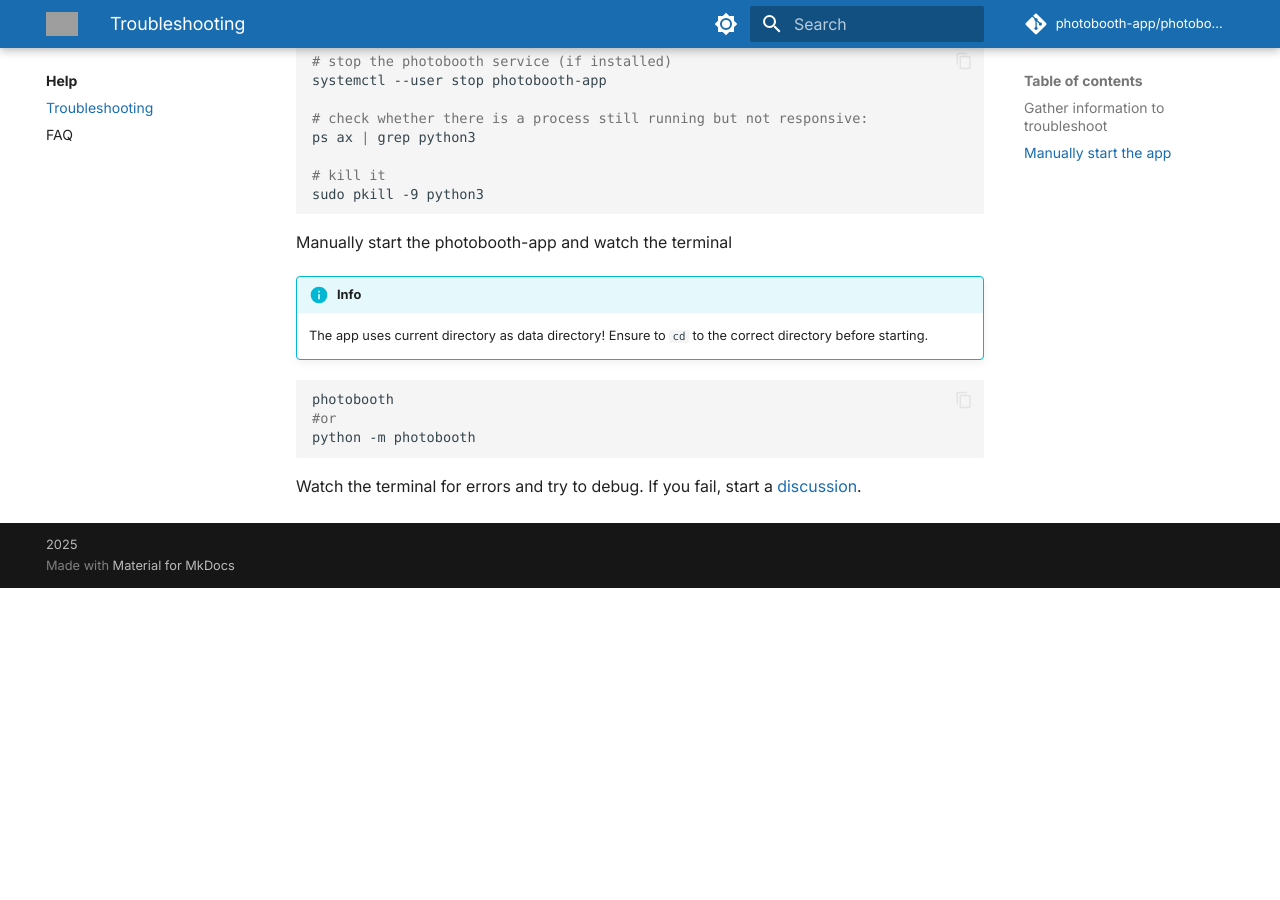
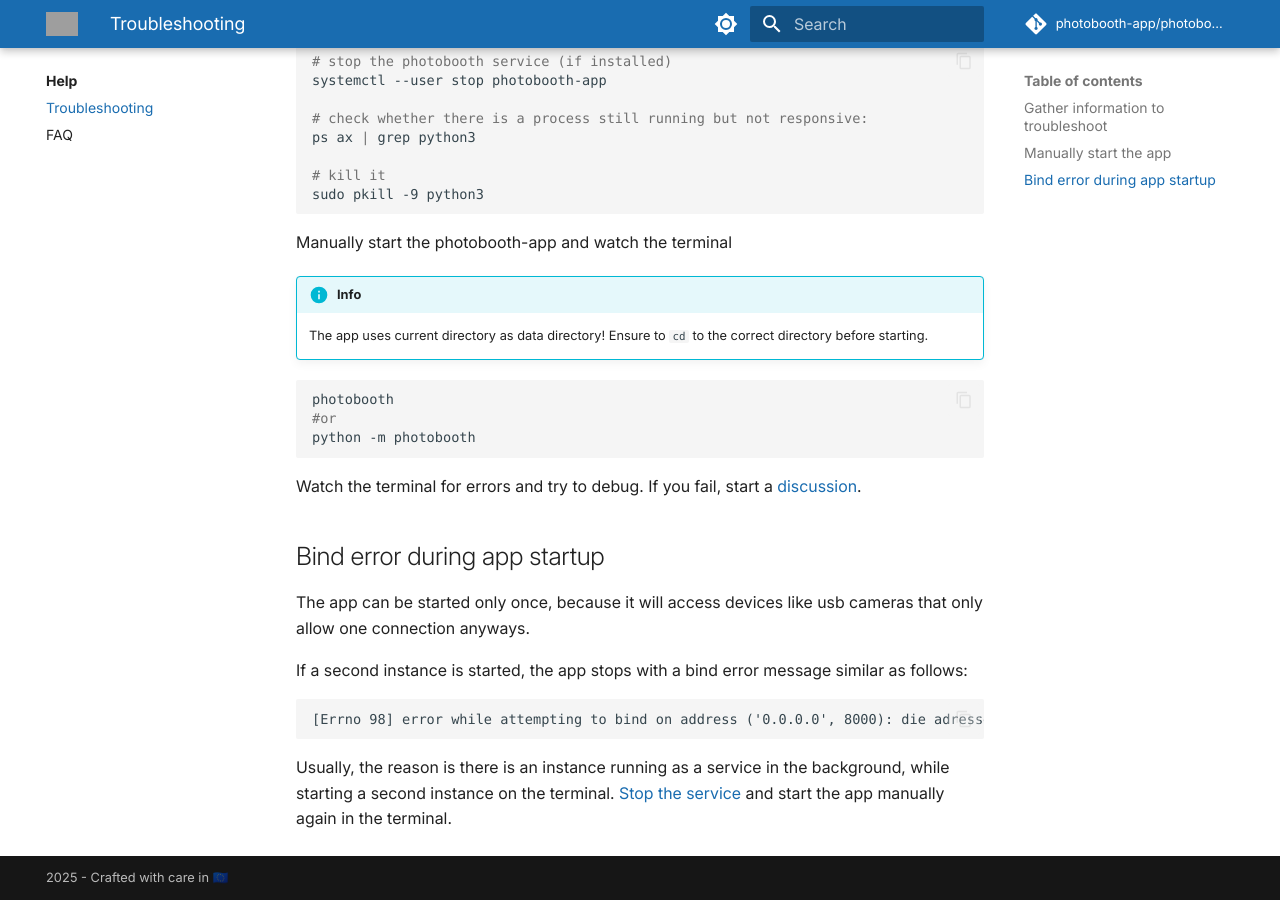
Before and after one commit to photobooth-app/photobooth-docs, an MkDocs documentation site: the page built from docs/help/troubleshooting.md, in a window 1280 px wide and 900 px high, scrolled down 604 px. Built offline with MkDocs 1.6.1 and Material for MkDocs 9.7.7, drawn with Linux system fonts in a browser that asks for light colours; comment, search, counter and statistics services are not loaded; before the commit the page ends 1192 px from its top, so only the background shows below that; grey boxes are pictures that could not be loaded.

Commit message:
improve troubleshooting.

````diff
--- a/docs/help/troubleshooting.md
+++ b/docs/help/troubleshooting.md
@@ -43,3 +43,15 @@ python -m photobooth
 ```
 
 Watch the terminal for errors and try to debug. If you fail, start a [discussion](https://github.com/photobooth-app/photobooth-app/discussions).
+
+## Bind error during app startup
+
+The app can be started only once, because it will access devices like usb cameras that only allow one connection anyways.
+
+If a second instance is started, the app stops with a bind error message similar as follows:
+```txt
+[Errno 98] error while attempting to bind on address ('0.0.0.0', 8000): die adresse wird bereits verwendet
+```
+
+Usually, the reason is there is an instance running as a service in the background, while starting a second instance on the terminal.
+[Stop the service](#manually-start-the-app) and start the app manually again in the terminal.
--- a/mkdocs.yml
+++ b/mkdocs.yml
@@ -63,10 +63,11 @@ plugins:
   - glightbox
 
 copyright: >
-  2025
+  2025 - Crafted with care in 🇪🇺
 extra:
   analytics:
     provider: custom
+  generator: false
 
 nav:
   - Home:
````
Also changed, not shown: docs/setup/installation.md (+18 -9 lines).
